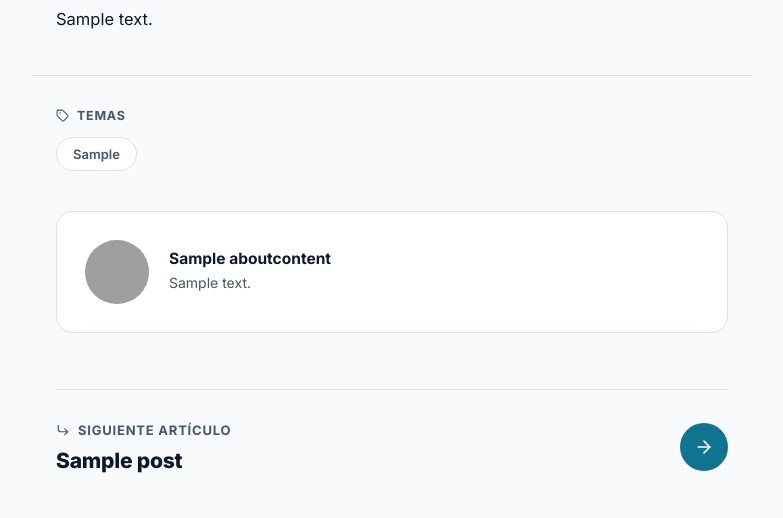
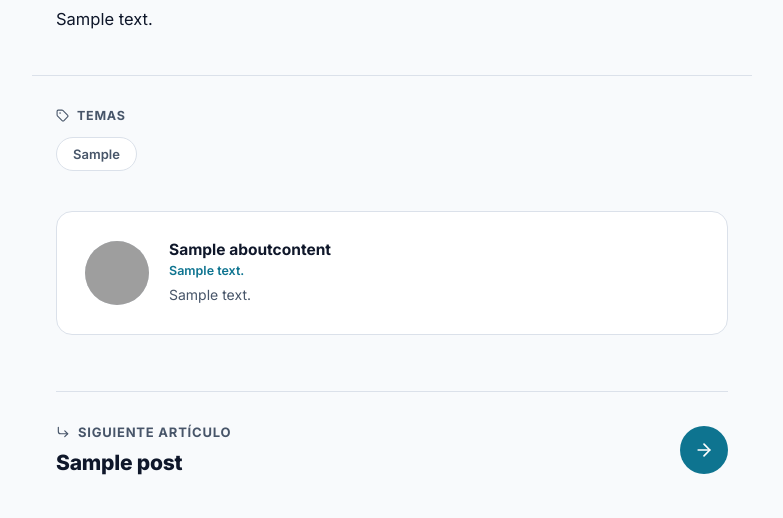
Before and after one commit to cjhirashi/portafolio, a Django app: a page that uses core/templates/core/blog_detalle.html in a window 1280 px wide. Shown: the part 917-1435 px from the top of the page, without its empty margins (248-1031 px from the left). Run offline with Django 5.2, Linux system fonts and the light colour scheme; tables that the repository leaves empty hold one stand-in row (values such as "Sample post"); grey boxes marked "Sample" are stand-in pictures; grey boxes are pictures that could not be loaded.

Commit message:
Add professional title to blog post author card
Co-Authored-By: Claude Sonnet 4.6 <noreply@anthropic.com>

```diff
--- a/core/static/core/css/blog_detalle.css
+++ b/core/static/core/css/blog_detalle.css
@@ -232,6 +232,13 @@
   margin-bottom: 4px;
 }
 
+.bd-author-title {
+  font-size: 12.5px;
+  font-weight: 600;
+  color: var(--primary);
+  margin: 2px 0 6px;
+}
+
 .bd-author-bio {
   font-size: 14px;
   color: var(--text-secondary);
--- a/core/templates/core/blog_detalle.html
+++ b/core/templates/core/blog_detalle.html
@@ -55,6 +55,7 @@
     <img src="{% static 'core/img/carlos.jpeg' %}" alt="{{ about.nombre }}" class="bd-author-avatar">
     <div>
       <div class="bd-author-name">{{ about.nombre }}</div>
+      {% if about.badge_texto %}<div class="bd-author-title">{{ about.badge_texto }}</div>{% endif %}
       <p class="bd-author-bio">{{ about.bio }}</p>
     </div>
   </div>
--- a/core/views.py
+++ b/core/views.py
@@ -109,7 +109,7 @@ def blog_detalle(request, slug):
         idx = ids.index(post.pk)
         next_post = Post.objects.get(pk=ids[(idx + 1) % len(ids)])
 
-    about = AboutContent.objects.only('nombre', 'bio').first()
+    about = AboutContent.objects.only('nombre', 'bio', 'badge_texto').first()
     return render(request, 'core/blog_detalle.html', {'post': post, 'next_post': next_post, 'about': about})
 
 
```
